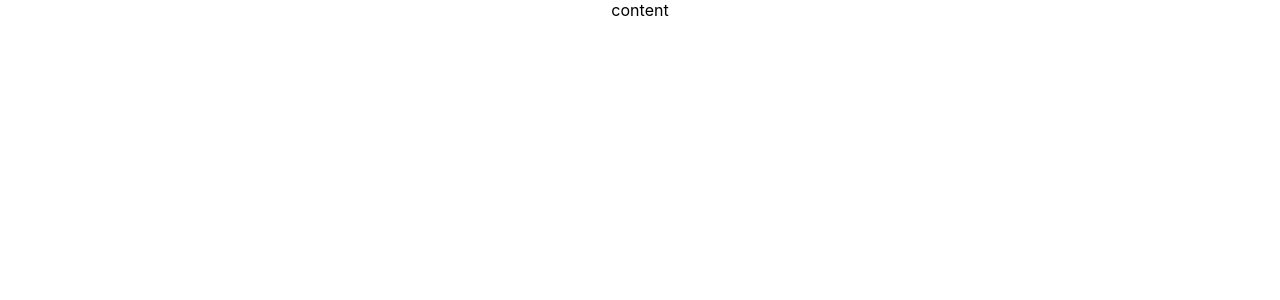
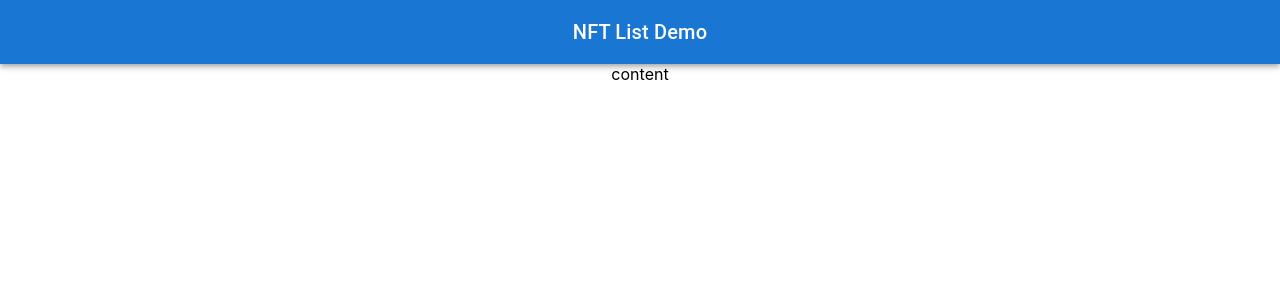
Before and after one commit to moojing/opensea-nft-list, a React (Create React App) app: page / in a window 1280 px wide. Shown: the top 300 px of the page. Built offline with nearby package versions, Linux system fonts and the light colour scheme.

Commit message:
chore: set baseUrl in jsconfig.

```diff
--- /dev/null
+++ b/jsconfig.json
@@ -0,0 +1,6 @@
+{
+  "compilerOptions": {
+    "baseUrl": "src"
+  },
+  "include": ["src"]
+}
--- a/src/App.js
+++ b/src/App.js
@@ -1,9 +1,11 @@
 import "./App.css";
 import Container from "@mui/material/Container";
+import Navbar from "components/Navbar";
 
 function App() {
   return (
     <div className="App">
+      <Navbar />
       <Container>content</Container>
     </div>
   );
--- /dev/null
+++ b/src/components/Navbar/index.js
@@ -0,0 +1,19 @@
+import * as React from "react";
+import AppBar from "@mui/material/AppBar";
+import Box from "@mui/material/Box";
+import Toolbar from "@mui/material/Toolbar";
+import Typography from "@mui/material/Typography";
+
+export default function NavBar() {
+  return (
+    <Box sx={{ flexGrow: 1 }}>
+      <AppBar position="static">
+        <Toolbar>
+          <Typography variant="h6" component="div" sx={{ flexGrow: 1 }}>
+            NFT List Demo
+          </Typography>
+        </Toolbar>
+      </AppBar>
+    </Box>
+  );
+}
```
